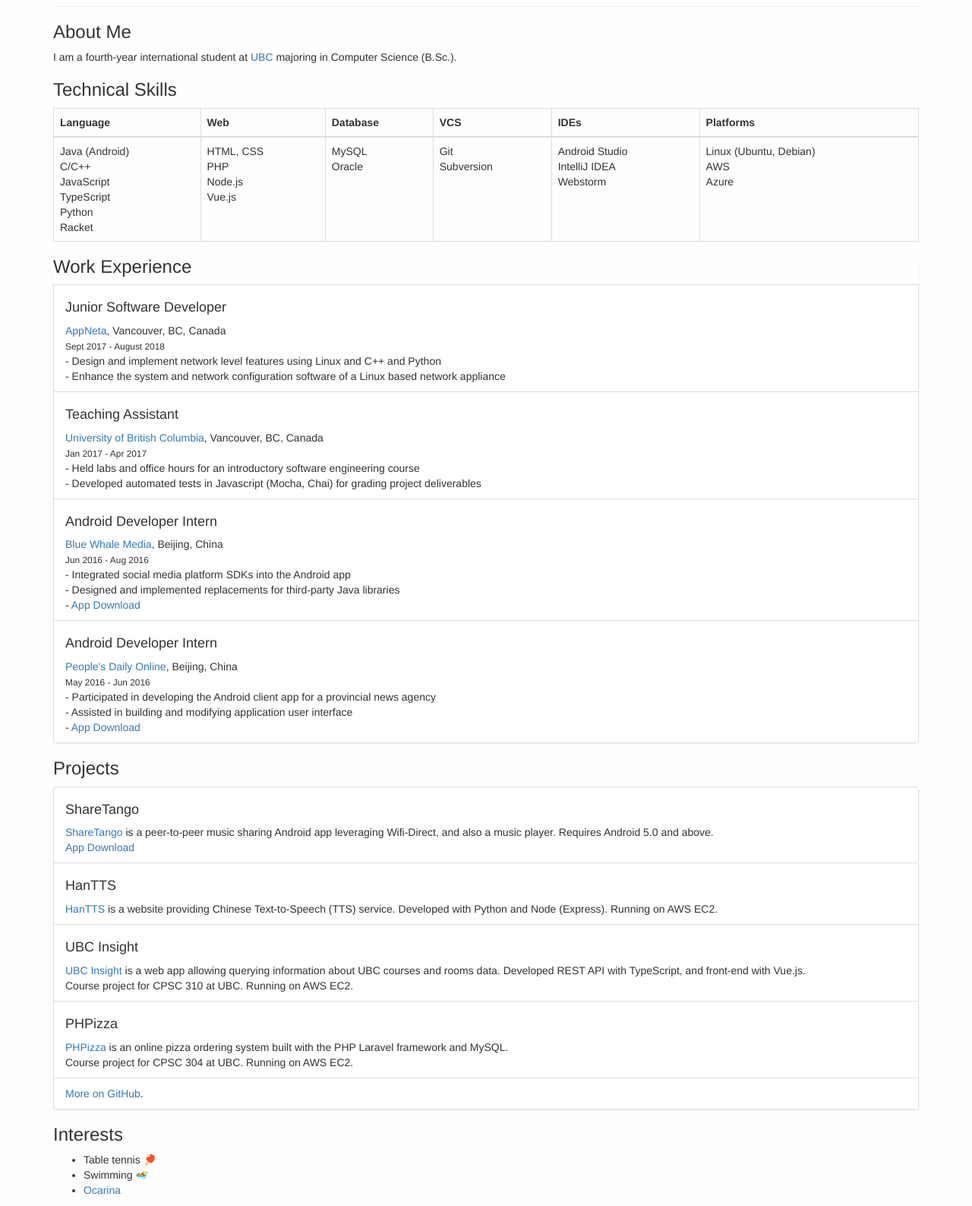
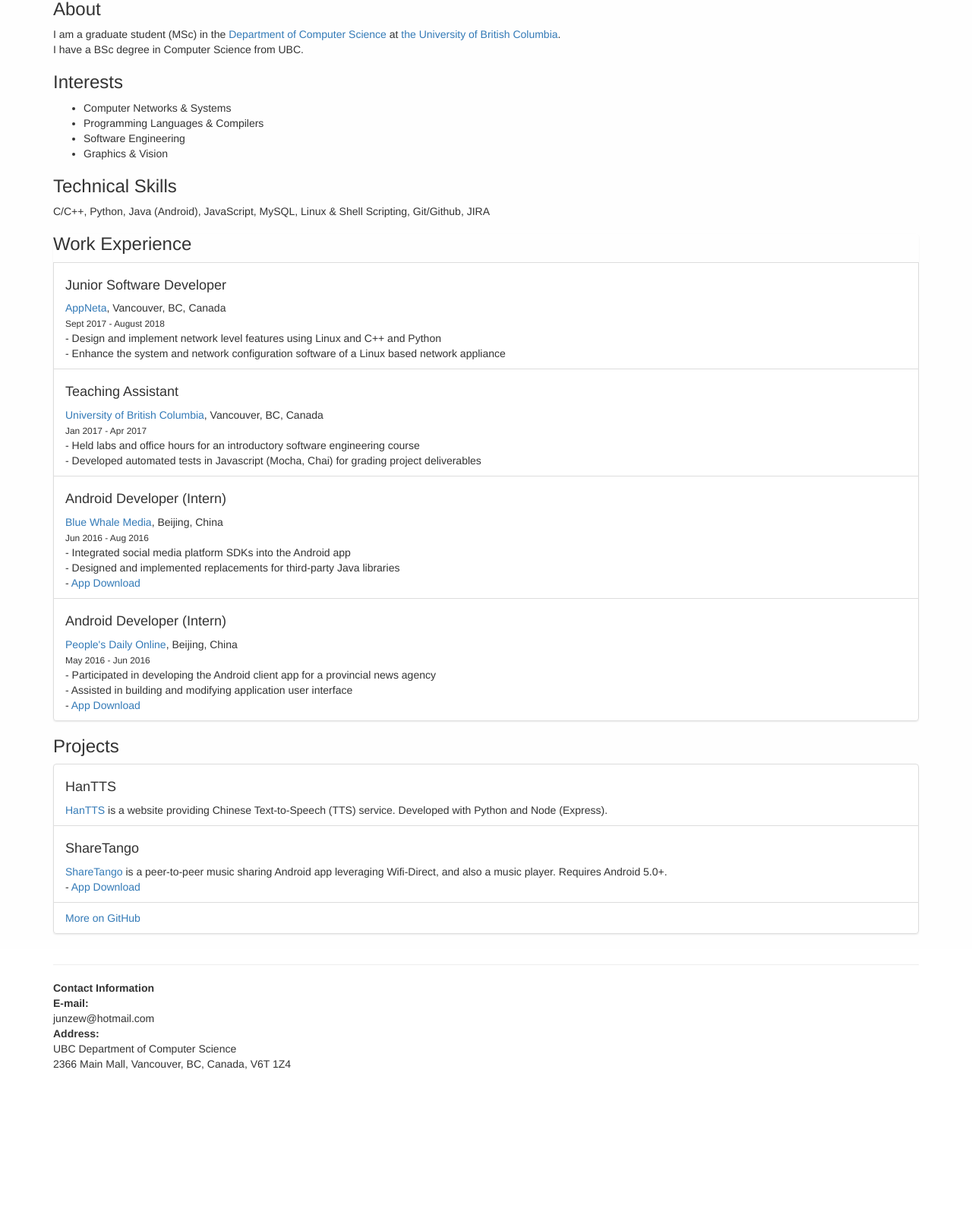
Before and after one commit to junzew/junzew.github.io, a plain HTML site: page index.html in a window 1280 px wide. Shown: the part 199-1786 px from the top of the page at 76% size. After the commit the page ends 1649 px from the top, so only its background shows below. Drawn offline with nearby package versions, Linux system fonts and the light colour scheme.

Commit message:
Update info

```diff
--- a/aboutmecn.html
+++ /dev/null
@@ -1,164 +0,0 @@
-<!DOCTYPE html>
-<html>
-<head>
-	<title>Junze Wu</title>
-	<meta charset="utf-8">
-	<meta name="viewport" content="width-device-width, initial-scale=1">
-	<script src="https://ajax.googleapis.com/ajax/libs/jquery/1.12.4/jquery.min.js"></script>
-	<link rel="stylesheet" href="./font-awesome-4.6.3/css/font-awesome.min.css">
-	<link rel="stylesheet" type="text/css" href="style.css">
-	<!-- Latest compiled and minified CSS -->
-	<link rel="stylesheet" href="https://maxcdn.bootstrapcdn.com/bootstrap/3.3.7/css/bootstrap.min.css" integrity="sha384-BVYiiSIFeK1dGmJRAkycuHAHRg32OmUcww7on3RYdg4Va+PmSTsz/K68vbdEjh4u" crossorigin="anonymous">
-
-	<!-- Optional theme -->
-	<link rel="stylesheet" href="https://maxcdn.bootstrapcdn.com/bootstrap/3.3.7/css/bootstrap-theme.min.css" integrity="sha384-rHyoN1iRsVXV4nD0JutlnGaslCJuC7uwjduW9SVrLvRYooPp2bWYgmgJQIXwl/Sp" crossorigin="anonymous">
-
-	<!-- Latest compiled and minified JavaScript -->
-	<script src="https://maxcdn.bootstrapcdn.com/bootstrap/3.3.7/js/bootstrap.min.js" integrity="sha384-Tc5IQib027qvyjSMfHjOMaLkfuWVxZxUPnCJA7l2mCWNIpG9mGCD8wGNIcPD7Txa" crossorigin="anonymous"></script>
-	<script>
-	    var shiftWindow = function() { scrollBy(0, -50) };
-	    window.addEventListener("hashchange", shiftWindow);
-	    function load() { if (window.location.hash) shiftWindow(); }
-  	</script>
-</head>
-
-<nav class="navbar navbar-inverse navbar-fixed-top">
-	<div class="container">
-		<div class="navbar-header">
-            <button type="button" class="navbar-toggle collapsed" data-toggle="collapse" data-target="#navbar" aria-expanded="false" aria-controls="navbar">
-            <span class="sr-only">Toggle navigation</span>
-            <span class="icon-bar"></span>
-            <span class="icon-bar"></span>
-            <span class="icon-bar"></span>
-          </button>
-			<a class="navbar-brand" href="">主页</a>
-		</div>
-		<div id="navbar" class="navbar-collapse collapse">
-          <ul class="nav navbar-nav">
-            <li><a href="#about">关于</a></li>
-            <li><a href="#work-experience">经历</a></li>
-            <li><a href="#projects">项目</a></li>
-            <li><a href="https://junzew.github.io/blog/">博客</a></li>
-            <li><a href="#contact">联系方式</a></li>
-          </ul>
-        </div>
-	</div>
-</nav>
-<body onload="load()">
-<div class="main">
-	<div class="container">
-		<h3 class="name"> 吴俊泽</h3>
-			<div>
-			<h5>UBC计算机本科生, 程序员</h5>
-				<a href="http://github.com/junzew" class ="btn btn-default">
-					<i class="fa fa-github" aria-hidden="true"></i>
-				 	GitHub
-				 </a>
-				<a href="http://junzew.github.io/Resume.pdf" class ="btn btn-default">
-				<span class="glyphicon glyphicon-file" aria-hidden="true"></span> 简历</a>
-			</div>
-		<hr>
-
-		<h3 id="about">关于我</h3>
-		<p>我是在<a href="http://www.ubc.ca">UBC</a>学习的一名大四的国际学生，专业是计算机科学
-		</p>
-
-		<h3>技术能力</h3>
-		<p>
-		<table class="table table-bordered">
-			<thead>
-			<tr>
-				<th>编程语言</th>
-				<th>网页</th>
-				<th>数据库</th>
-				<th>版本控制</th>
-				<th>IDE</th>
-				<th>平台</th>
-			</tr>
-			</thead>
-			<tbody>
-			<tr>
-				<td>
-					Java (Android开发)<br>
-					C/C++<br>
-					JavaScript<br>
-					TypeScript<br>
-					Python<br>
-					Racket<br>
-				</td>
-				<td>
-					HTML, CSS<br>
-					PHP<br>
-					Node.js<br>
-					Vue.js
-				</td>
-				<td>
-					MySQL<br>
-					Oracle
-					</td>
-				<td>
-					Git<br>
-					Subversion
-				</td>
-				<td>
-					Android Studio<br>
-					IntelliJ IDEA<br>
-					Webstorm<br>
-				</td>
-				<td>
-					Linux (Ubuntu, Debian)<br>
-					AWS<br>
-					Azure
-				</td>
-			</tr>
-			</tbody>
-		</table>
-		</p>
-
-		<h3 id="work-experience">工作经历</h3>
-		<p>2017年9月起至2018年8月，在<a href="https://www.appneta.com">AppNeta</a>实习，职位是软件开发工程师，主要使用C++和Python开发基于Linux的网络设备的系统及其配置软件
-		</p>
-		<p>2017年1月到4月，担任UBC软件工程导论课的助教</p>
-		<p>2016年暑期前后分别在<a href="http://en.people.cn">人民网</a>和<a href="http://www.lanjinger.com">蓝鲸传媒</a>两家公司实习，主要工作是Android客户端的开发和重构优化</p>
-
-		<h3 id="projects">项目</h3>
-		<ul class="list-group">
-			<li class="list-group-item">
-			  <h4>ShareTango</h4>
-			  <a href="https://github.com/junzew/ShareTango">ShareTango</a> 实现P2P音乐分享及播放功能的Android应用。 使用Wifi直连技术。支持Android 5.0及以上
-			  <br><a href="https://github.com/junzew/ShareTango/raw/features-junze/sharetango-app-release.apk/">App 下载</a>
-		  </li>
-		  	<li class="list-group-item">
-			  <h4>HanTTS</h4>
-			  <a href="https://github.com/junzew/HanTTS">HanTTS</a> 提供中文文字转语音（Text-to-Speech）服务的网站。使用Pythton和Node.js(Express)开发. 部署运行在AWS EC2上
-		  </li>
-		  <li class="list-group-item">
-		  	  <h4>UBC Insight</h4>
-		  	  <a href="http://35.153.63.255:4321">UBC Insight</a> 获取UBC课程和教室信息的网络应用。后端的REST API使用TypeScript开发，前端使用了Vue.js框架
-		  	  <br>UBC CPSC 310 的课程作业。部署运行在AWS EC2上
-		  </li>
-		  <li class="list-group-item">
-		  	  <h4>PHPizza</h4>
-		  	  <a href="http://35.153.63.255/">PHPizza</a> 是一个披萨订餐网站。使用了PHP Laravel框架和MySQL
-		  	  <br>UBC CPSC 340 的课程作业。部署运行在AWS EC2上
-		  </li>
-		  <li class="list-group-item">
-		  	<a href="https://www.github.com/junzew">更多项目见GitHub</a>
-		  </li>
-		</ul>
-		<h3>业余爱好</h3>
-		<p>游泳，乒乓球，陶笛</p>
-	</div>
-</div>
-</body>
-
-<div class="container">
-	<hr>
-	<footer id="contact">
-		<b>联系我</b>
-		<br>Email: <a href="mailto:junzew@hotmail.com">junzew@hotmail.com</a>
-		<br>
-		<br><a href="index.html" class="cnlink">English Version</a>
-	</footer>
-</div>
-</html>
--- a/index.html
+++ b/index.html
@@ -49,78 +49,43 @@
 	<div class="container">
 		<h2 class="name">Junze Wu</h2>
 		<div>
-			<h4>UBC Undergraduate, Software Developer</h4>
 			<a href="http://github.com/junzew" class ="btn btn-default">
 				<i class="fa fa-github" aria-hidden="true"></i>
 			 	GitHub
 			</a>
-			<a href="http://junzew.github.io/Resume.pdf" class ="btn btn-default">
+<!-- 			<a href="http://junzew.github.io/Resume.pdf" class ="btn btn-default">
 				<span class="glyphicon glyphicon-file" aria-hidden="true"></span>
 				Resume
+			</a> -->
+				<a href="https://www.linkedin.com/in/junze-wu/" class ="btn btn-default">
+				<i class="fa fa-linkedin" aria-hidden="true"></i>
+			 	LinkedIn
 			</a>
 		</div>
 		<hr>
 
 		<div id="about">
-			<h3>About Me</h3>
+			<h3>About</h3>
 			<p>
-				I am a fourth-year international student at <a href="http://www.ubc.ca">UBC</a> majoring in Computer Science (B.Sc.).
-				<br>
+				I am a graduate student (MSc) in the <a href="https://www.cs.ubc.ca">Department of Computer Science</a> at <a href="https://www.ubc.ca">the University of British Columbia</a>.
+				<br> I have a BSc degree in Computer Science from UBC.
 			</p>
 		</div>
 
+		<h3>Interests</h3>
+		<p>
+		<ul>
+			<li>Computer Networks & Systems</li>
+			<li>Programming Languages & Compilers</li>
+			<li>Software Engineering</li>
+			<li>Graphics & Vision</li>
+		</ul>
+		</p>
+
 		<h3>Technical Skills</h3>
 		<p>
-		<table class="table table-bordered">
-			<thead>
-			<tr>
-				<th>Language</th>
-				<th>Web</th>
-				<th>Database</th>
-				<th>VCS</th>
-				<th>IDEs</th>
-				<th>Platforms</th>
-			</tr>
-			</thead>
-			<tbody>
-			<tr>
-				<td>
-					Java (Android)<br>
-					C/C++<br>
-					JavaScript<br>
-					TypeScript<br>
-					Python<br>
-					Racket<br>
-				</td>
-				<td>
-					HTML, CSS<br>
-					PHP<br>
-					Node.js<br>
-					Vue.js
-				</td>
-				<td>
-					MySQL<br>
-					Oracle
-					</td>
-				<td>
-					Git<br>
-					Subversion
-				</td>
-				<td>
-					Android Studio<br>
-					IntelliJ IDEA<br>
-					Webstorm<br>
-				</td>
-				<td>
-					Linux (Ubuntu, Debian)<br>
-					AWS<br>
-					Azure
-				</td>
-			</tr>
-			</tbody>
-		</table>
+		C/C++, Python, Java (Android), JavaScript, MySQL, Linux & Shell Scripting, Git/Github, JIRA
 		</p>
-
 
 
 		<ul class="list-group">
@@ -131,7 +96,6 @@
 				<br><small>Sept 2017 - August 2018</small>
 				<br>-	Design and implement network level features using Linux and C++ and Python
 				<br>-	Enhance the system and network configuration software of a Linux based network appliance
-
 			</li>
 		  <li  class="list-group-item">
 		  	<h4> Teaching Assistant </h4>
@@ -143,7 +107,7 @@
 
 		  </li>
 		  <li  class="list-group-item">
-			  <h4>Android Developer Intern</h4>
+			  <h4>Android Developer (Intern)</h4>
 			  <a href="http://www.lanjinger.com"> Blue Whale Media</a>, Beijing, China
 			  <br><small>Jun 2016 - Aug 2016</small>
 			  <br>-	Integrated social media platform SDKs into the Android app
@@ -151,7 +115,7 @@
 			  <br>- <a href="http://www.wandoujia.com/apps/com.app.lanjing">App Download</a>
 		  </li>
 		    <li class="list-group-item">
-			  <h4>Android Developer Intern
+			  <h4>Android Developer (Intern)
 			  </h4>
 			  <a href="http://en.people.cn"> People's Daily Online</a>, Beijing, China
 			  <br><small>May 2016 - Jun 2016</small>
@@ -163,34 +127,20 @@
 
 		<h3 id="projects">Projects</h3>
 		<ul class="list-group">
-			<li class="list-group-item">
-			  <h4>ShareTango</h4>
-			  <a href="https://github.com/junzew/ShareTango">ShareTango</a> is a peer-to-peer music sharing Android app leveraging Wifi-Direct, and also a music player. Requires Android 5.0 and above.
-			  <br><a href="https://github.com/junzew/ShareTango/raw/features-junze/sharetango-app-release.apk/">App Download</a>
-		  </li>
-		  	<li class="list-group-item">
+		  <li class="list-group-item">
 			  <h4>HanTTS</h4>
-			  <a href="https://github.com/junzew/HanTTS">HanTTS</a> is a website providing Chinese Text-to-Speech (TTS) service. Developed with Python and Node (Express). Running on AWS EC2.
+			  <a href="https://github.com/junzew/HanTTS">HanTTS</a> is a website providing Chinese Text-to-Speech (TTS) service. Developed with Python and Node (Express).
 		  </li>
 		  <li class="list-group-item">
-		  	  <h4>UBC Insight</h4>
-		  	  <a href="http://35.153.63.255:4321/">UBC Insight</a> is a web app allowing querying information about UBC courses and rooms data. Developed REST API with TypeScript, and front-end with Vue.js. <br>Course project for CPSC 310 at UBC. Running on AWS EC2.
+			  <h4>ShareTango</h4>
+			  <a href="https://github.com/junzew/ShareTango">ShareTango</a> is a peer-to-peer music sharing Android app leveraging Wifi-Direct, and also a music player. Requires Android 5.0+.
+			  <br>- <a href="https://github.com/junzew/ShareTango/releases/tag/v1.0">App Download</a>
 		  </li>
 		  <li class="list-group-item">
-		  	  <h4>PHPizza</h4>
-		  	  <a href="http://35.153.63.255/">PHPizza</a> is an online pizza ordering system built with the PHP Laravel framework and MySQL. <br>Course project for CPSC 304 at UBC. Running on AWS EC2.
-		  </li>
-		  <li class="list-group-item">
-		  	<a href="https://www.github.com/junzew">More on GitHub</a>.
+		  	<a href="https://www.github.com/junzew">More on GitHub</a>
 		  </li>
 		</ul>
-		<h3>Interests</h3>
-		<p>
-		<ul>
-			<li>Table tennis 🏓</li>
-			<li>Swimming 🏊</li>
-			<li><a href="https://en.wikipedia.org/wiki/Ocarina">Ocarina</a></li>
-		</p>
+
 	</div>
 </div>
 </body>
@@ -199,10 +149,13 @@
 	<hr>
 	<footer id="contact">
 		<b>Contact Information</b>
-		<br>Email: <a href="mailto:junzew@hotmail.com">junzew@hotmail.com</a>
-		<br>
-		<hr>
-		<br><a href="aboutmecn.html" class="cnlink">View this page in Chinese</a>
+		<dl>
+			<dt>E-mail: </dt>
+				<dd>junzew@hotmail.com</dd>
+			<dt>Address: </dt>
+				<dd>UBC Department of Computer Science </dd>
+				<dd>2366 Main Mall, Vancouver, BC, Canada, V6T 1Z4</dd>
+		</dl>
 	</footer>
 </div>
 
```
